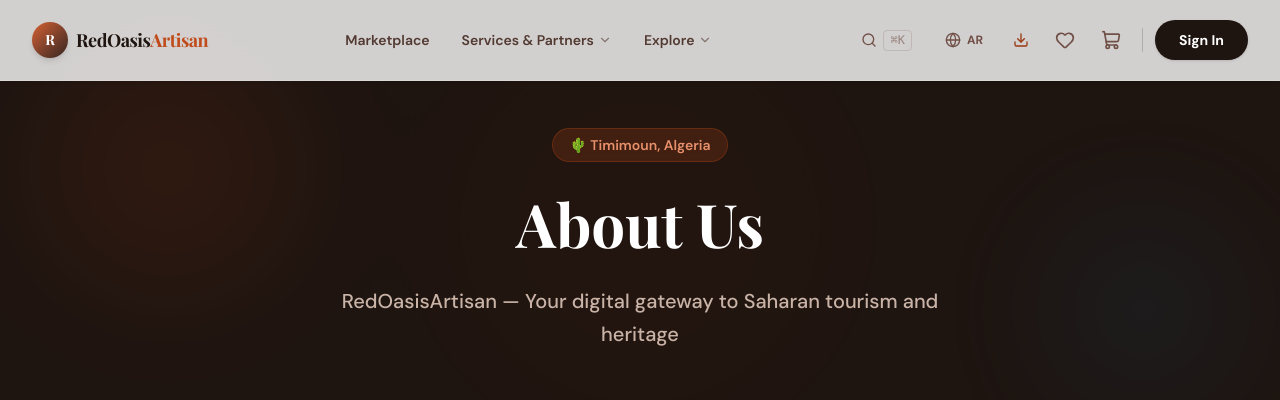
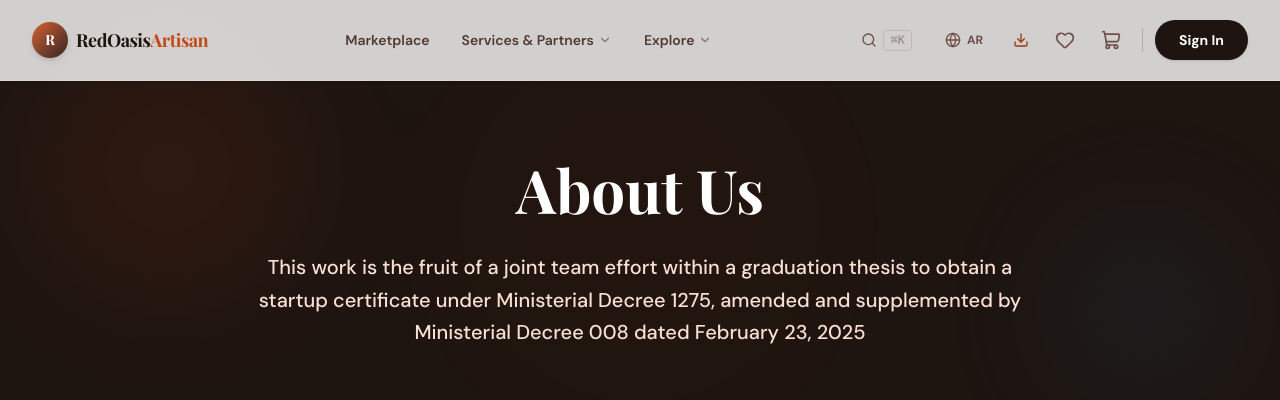
Before and after one commit to oasisredstore/ors, a Next.js app: page /en/about in a window 1280 px wide. Shown: the top 400 px of the page. Built offline with nearby package versions, Linux system fonts and the light colour scheme; no server answers; the database is empty; a web font is replaced by a local one.

Commit message:
fix: update about page hero text with ministerial decree

```diff
--- a/messages/ar.json
+++ b/messages/ar.json
@@ -149,7 +149,7 @@
   },
   "about": {
     "title": "من نحن",
-    "subtitle": "ريد أوزيس أرتيزان — بوابتك الرقمية للسياحة والتراث الصحراوي",
+    "subtitle": "يعد هذا العمل ثمرة انتاج عمل مشترك للفريق ضمن مذكرة تخرج لنيل شهادة مؤسسة ناشئة في اطار القرار الوزاري 1275 المعدل والمتمم بالقرار الوزراي 008 المؤرخ في 23 فيفري 2025",
     "histoire": {
       "title": "قصتنا",
       "p1": "انطلاقاً من تيميمون، عروس الصحراء الجزائرية، تأسست ريد أوزيس أرتيزان لتكون بوابتك الرقمية الأولى والأساسية نحو السياحة الأصيلة.",
--- a/messages/en.json
+++ b/messages/en.json
@@ -149,7 +149,7 @@
   },
   "about": {
     "title": "About Us",
-    "subtitle": "RedOasisArtisan — Your digital gateway to Saharan tourism and heritage",
+    "subtitle": "This work is the fruit of a joint team effort within a graduation thesis to obtain a startup certificate under Ministerial Decree 1275, amended and supplemented by Ministerial Decree 008 dated February 23, 2025",
     "histoire": {
       "title": "Our Story",
       "p1": "Originating from Timimoun, the jewel of the Algerian Sahara, RedOasisArtisan was founded to be your premier digital gateway to authentic tourism.",
--- a/src/app/[locale]/about/page.tsx
+++ b/src/app/[locale]/about/page.tsx
@@ -55,13 +55,10 @@ export default async function AboutPage({ params }: AboutPageProps) {
             <div className="absolute top-1/2 left-1/2 -translate-x-1/2 -translate-y-1/2 w-96 h-96 rounded-full bg-orange-500 blur-3xl opacity-20" />
           </div>
           <div className="relative max-w-4xl mx-auto px-4 sm:px-6 text-center z-10">
-            <span className="inline-block bg-sand-500/20 text-sand-300 text-sm font-semibold px-4 py-1.5 rounded-full mb-6 border border-sand-500/30 backdrop-blur-sm">
-              {isAr ? "🌵 تيميمون، الجزائر" : "🌵 Timimoun, Algeria"}
-            </span>
-            <h1 className="font-display text-4xl lg:text-6xl font-bold mb-6 leading-tight">
+            <h1 className="font-display text-4xl lg:text-6xl font-bold mb-6 leading-tight mt-6">
               {t("title")}
             </h1>
-            <p className="text-clay-300 text-lg md:text-xl leading-relaxed max-w-2xl mx-auto font-medium">
+            <p className="text-sand-100 text-lg md:text-xl leading-relaxed max-w-3xl mx-auto font-medium">
               {t("subtitle")}
             </p>
           </div>
```
